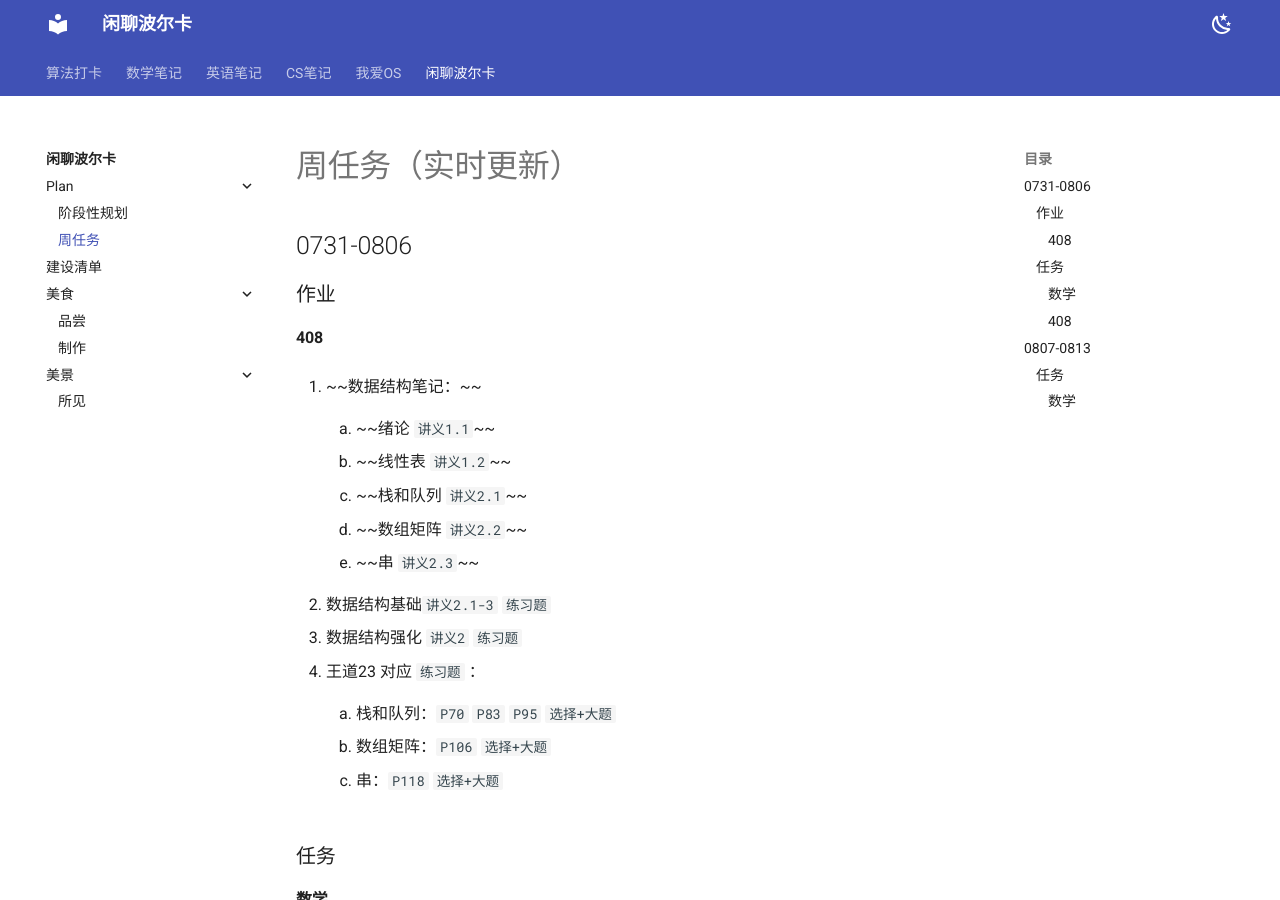
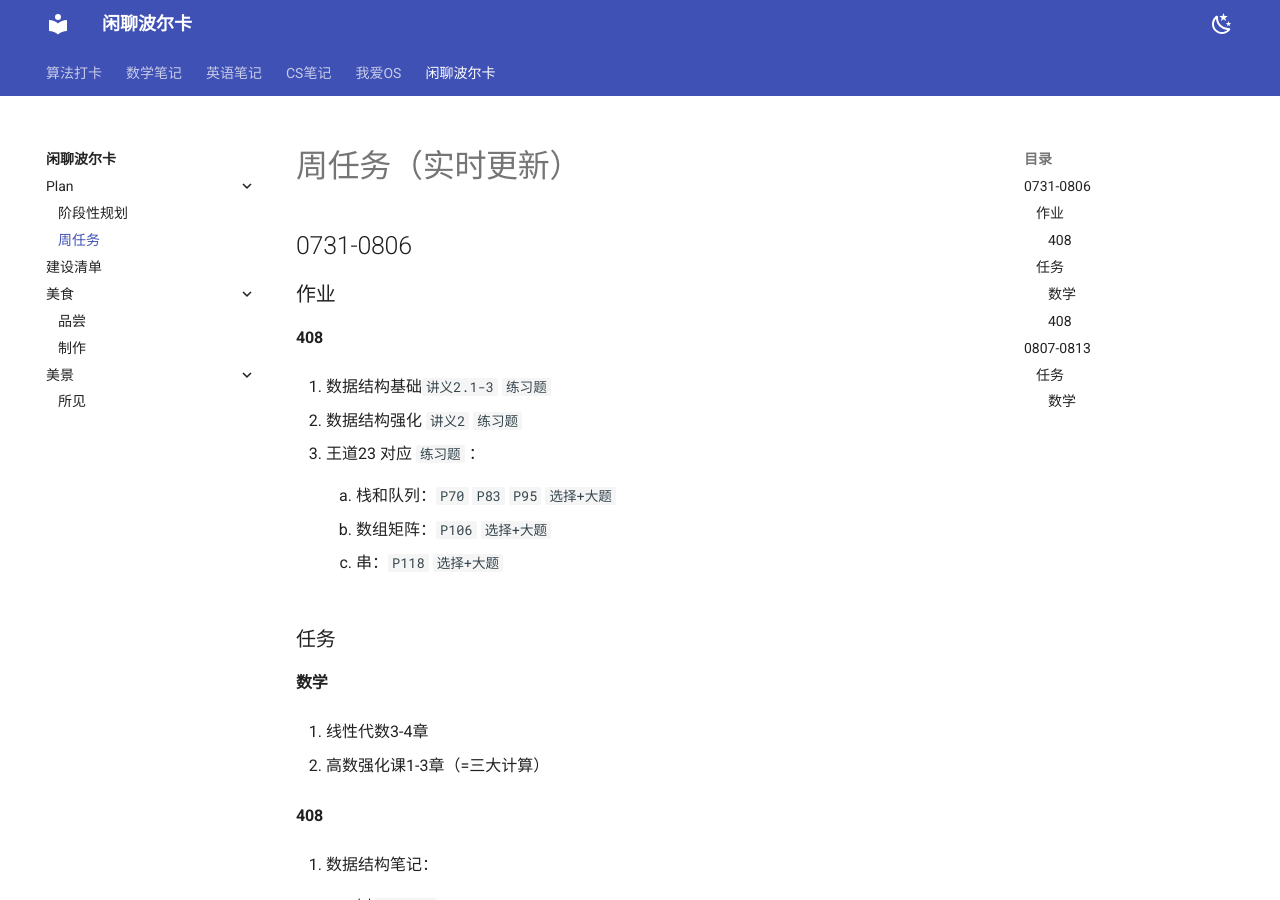
Before and after one commit to Haohahahaha/chat, an MkDocs documentation site: the page built from docs/plan/Week-Plan.md, in a window 1280 px wide and 900 px high. Built offline with MkDocs 1.6.1 and Material for MkDocs 9.7.7, drawn with Linux system fonts in a browser that asks for light colours.

Commit message:
2023-08-02_05:59:01 update

```diff
--- a/docs/plan/Week-Plan.md
+++ b/docs/plan/Week-Plan.md
@@ -6,23 +6,11 @@
 
 #### 408
 
-1. ~~数据结构笔记：~~
+1. 数据结构基础`讲义2.1-3` `练习题`
 
-    1. ~~绪论 `讲义1.1`~~
+2. 数据结构强化 `讲义2` `练习题`
 
-    2. ~~线性表 `讲义1.2`~~
-
-    3. ~~栈和队列 `讲义2.1`~~
-
-    4. ~~数组矩阵 `讲义2.2`~~
-
-    5. ~~串 `讲义2.3`~~
-
-2. 数据结构基础`讲义2.1-3` `练习题`
-
-3. 数据结构强化 `讲义2` `练习题`
-
-4. 王道23 对应 `练习题` ：
+3. 王道23 对应 `练习题` ：
 
     1. 栈和队列：`P70` `P83` `P95` `选择+大题`
 
```
